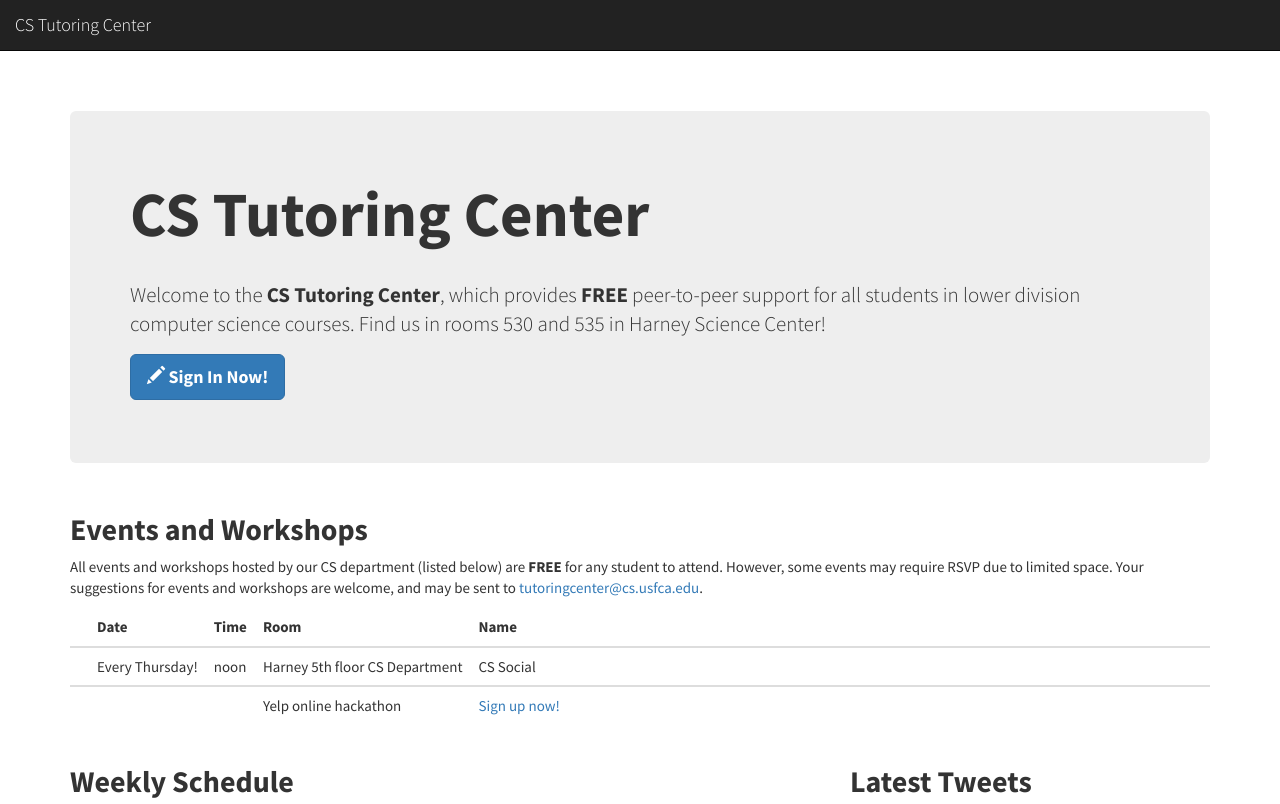
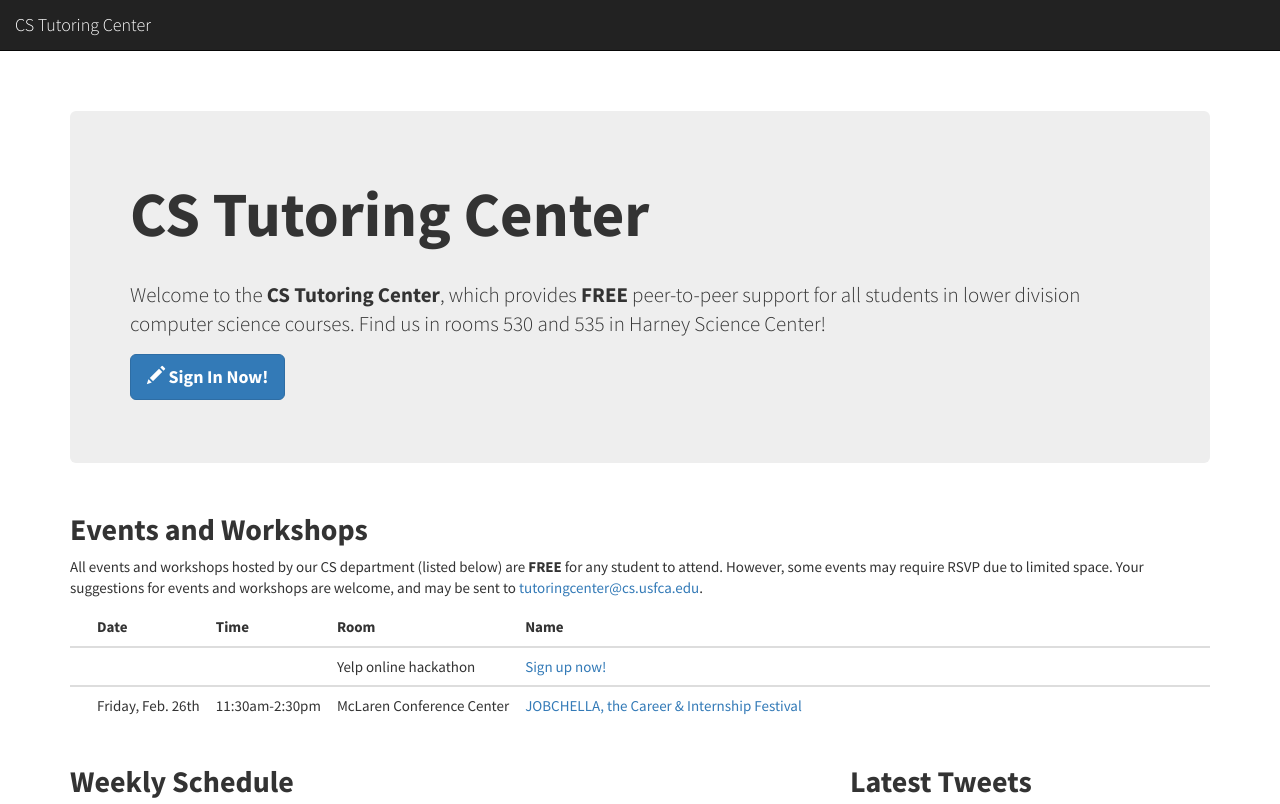
Before and after one commit to CSTutors/CSTutors.github.io, a Jekyll site: the page built from index.html, in a window 1280 px wide, cut to the strip 0-804 px from the top of the page. Built offline with Jekyll 4.4.1, drawn with Linux system fonts in a browser that asks for light colours; nearby versions of some CDN libraries; comment, search, counter and statistics services are not loaded.

Commit message:
career fair

```diff
--- a/index.html
+++ b/index.html
@@ -43,24 +43,34 @@ title: Home
             <tbody>
                 <tr>
                     <th>&nbsp;</th>
+                    <td nowrap></td>
+                    <td nowrap></td>
+                    <td nowrap>Yelp online hackathon</td>
+                    <td><a href="http://yelp.devpost.com/">Sign up now!</a></td>
+                </tr>
+            </tbody>
+            <tbody>
+                <tr>
+                    <th>&nbsp;</th>
+                    <td nowrap>Friday, Feb. 26th</td>
+                    <td nowrap>11:30am-2:30pm</td>
+                    <td nowrap>McLaren Conference Center</td>
+                    <td><a href="https://usfca-csm.symplicity.com/events/students.php?mode=list&cf=careerfair2016">JOBCHELLA, the Career & Internship Festival</a></td>
+                </tr>
+            </tbody>
+
+
+			<!--
+			<tbody>
+                <tr>
+                    <th>&nbsp;</th>
                     <td nowrap>Every Thursday!</td>
                     <td nowrap>noon</td>
                     <td nowrap>Harney 5th floor CS Department</td>
                     <td>CS Social</td>
                 </tr>
             </tbody>
-            <tbody>
-                <tr>
-                    <th>&nbsp;</th>
-                    <td nowrap></td>
-                    <td nowrap></td>
-                    <td nowrap>Yelp online hackathon</td>
-                    <td><a href="http://yelp.devpost.com/">Sign up now!</a></td>
-                </tr>
-            </tbody>
 
-
-			<!--
 			<tbody>
                 <tr>
                     <th>&nbsp;</th>
```
